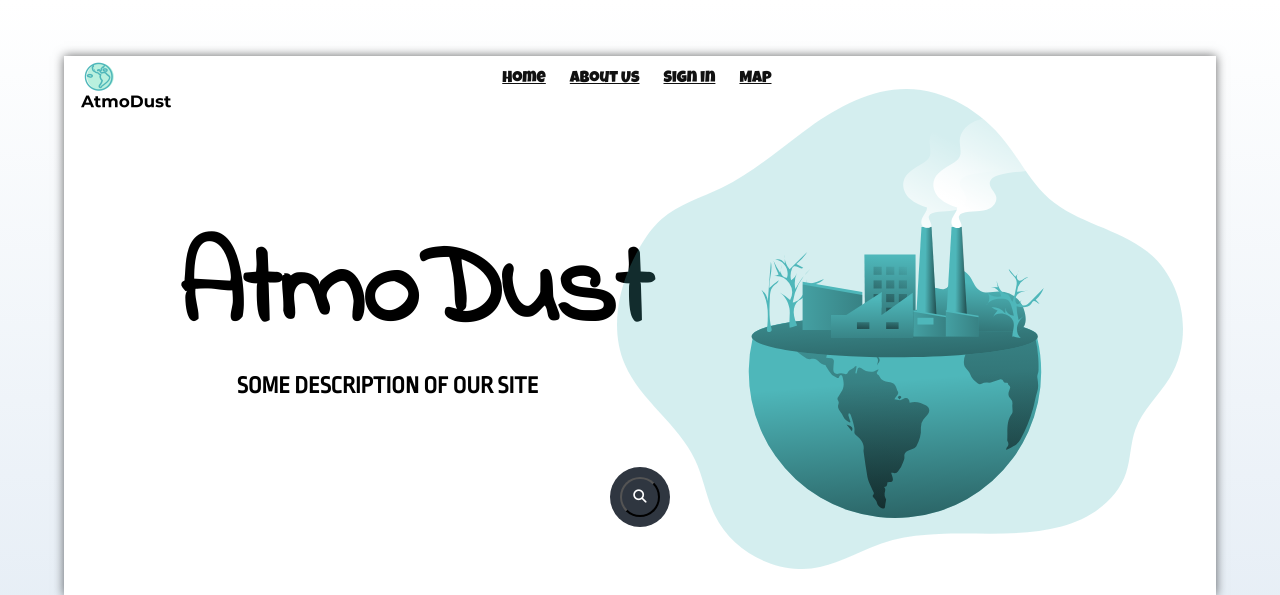
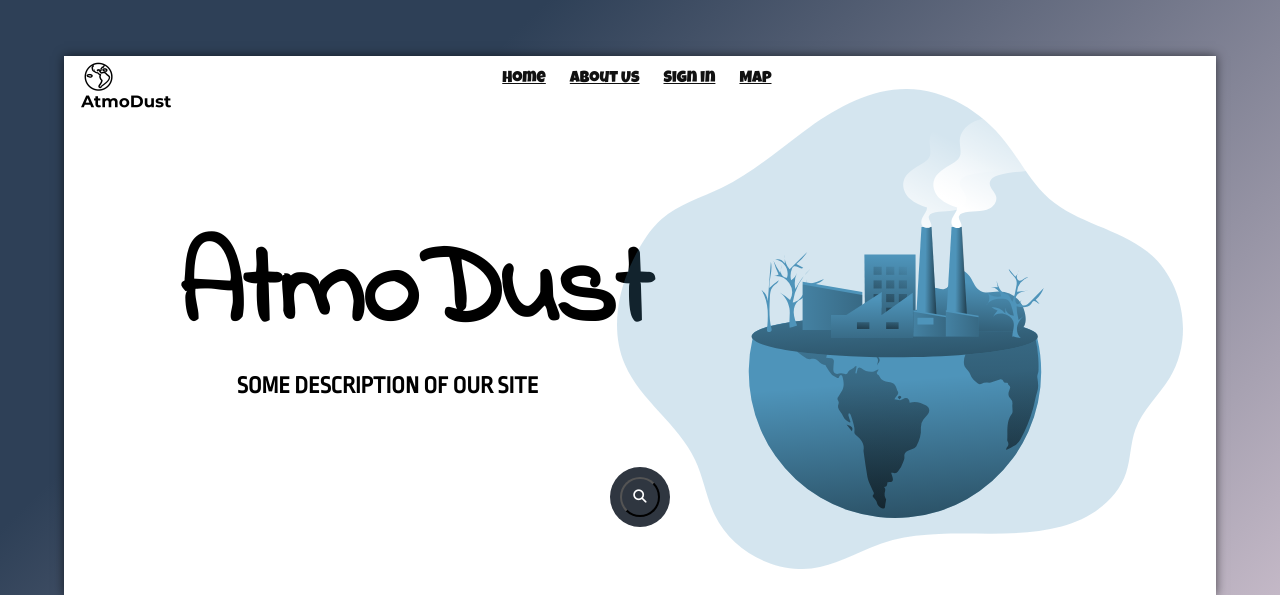
Before and after one commit to yunjs123/capstone, a Flask app: page / in a window 1280 px wide. Shown: the top 595 px of the page. Run offline with Flask 2, Linux system fonts and the light colour scheme; some libraries are stand-ins or nearby versions.

Commit message:
Changes to logo and illustration

```diff
--- a/app/static/styles/style.css
+++ b/app/static/styles/style.css
@@ -76,7 +76,10 @@ nav ul li a:hover{
 
 body{
     /*background-image:url("/static/background.jpg");*/
-    background-image: linear-gradient(to top, #dfe9f3 0%, white 100%);
+    /*background-color: #b8c6db;
+    background-image: linear-gradient(315deg, #b8c6db 0%, #f5f7fa 74%);*/
+    background-color: #dbcbd8;
+    background-image: linear-gradient(316deg, #dbcbd8 0%, #2e4057 74%);
     background-size: cover;
     background-repeat: no-repeat;
     background-position: center center;
```
Also changed, not shown: app/static/1.svg (added), app/static/3.svg (added), app/static/logo.png, app/static/logo2.png (added), app/static/weather.svg, 1 other file.
